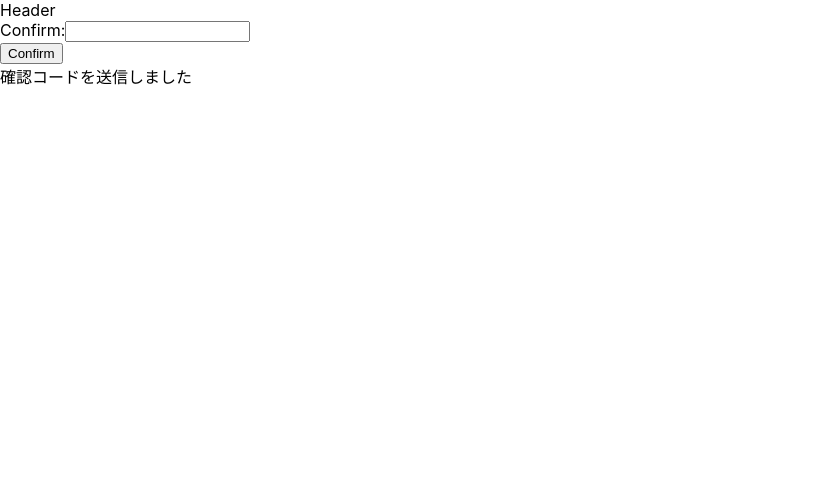
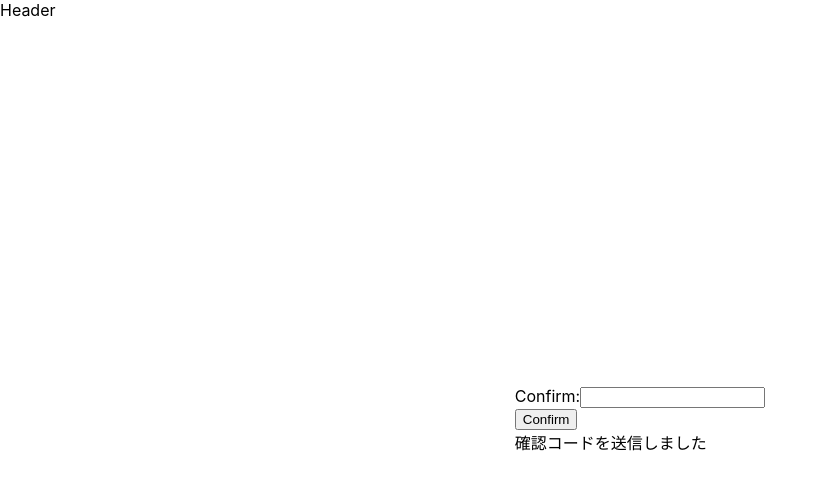
Before and after one commit to sikakou54/Discussion, a Next.js app: page /confirm in a window 1280 px wide. Shown: the top 490 px of the page, without its empty margins (0-828 px from the left). Built offline with nearby package versions, Linux system fonts and the light colour scheme; what aws-amplify would draw is missing.

Commit message:
first commit

```diff
--- a/pages/confirm/index.jsx
+++ b/pages/confirm/index.jsx
@@ -39,11 +39,13 @@ export default function Confirm() {
 
     return (
         <Layout userId={undefined} title={'Confirm'}>
-            <form onSubmit={onSubmit}>
-                <div><label>Confirm:</label><input onChange={(event) => { setConfirmCode(event.target.value) }} type='test' required /></div>
-                <div><input type='submit' value='Confirm' /></div>
-                <div>{message}</div>
-            </form>
+            <main className={styles.main}>
+                <form onSubmit={onSubmit}>
+                    <div><label>Confirm:</label><input onChange={(event) => { setConfirmCode(event.target.value) }} type='test' required /></div>
+                    <div><input type='submit' value='Confirm' /></div>
+                    <div>{message}</div>
+                </form>
+            </main>
         </Layout>
     );
 }
```
